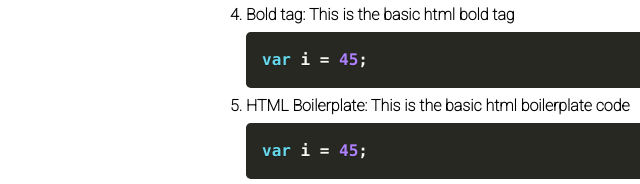
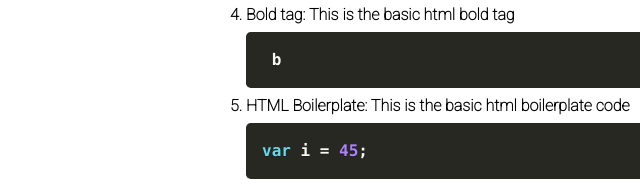
Before and after one commit to byomkesh03/Cheatsheet-Template, a plain HTML site: page index.html in a window 1280 px wide. Shown: the part 612-796 px from the top of the page, 74-714 px from the left. Drawn offline with Linux system fonts and the light colour scheme; some packages are replaced by stand-ins of ours; a script that the page names is missing; a web font is replaced by a local one.

Commit message:
updated bold tag

```diff
--- a/index.html
+++ b/index.html
@@ -42,7 +42,7 @@
                 <pre class="language-js"><code> a </code></pre>
             </li>
             <li><b>Bold tag:</b> This is the basic html bold tag
-                <pre class="language-js"><code>var i = 45; </code></pre>
+                <pre class="language-js"><code> b </code></pre>
             </li>
             <li><b>HTML Boilerplate:</b> This is the basic html boilerplate code
                 <pre class="language-js"><code>var i = 45; </code></pre>
```
